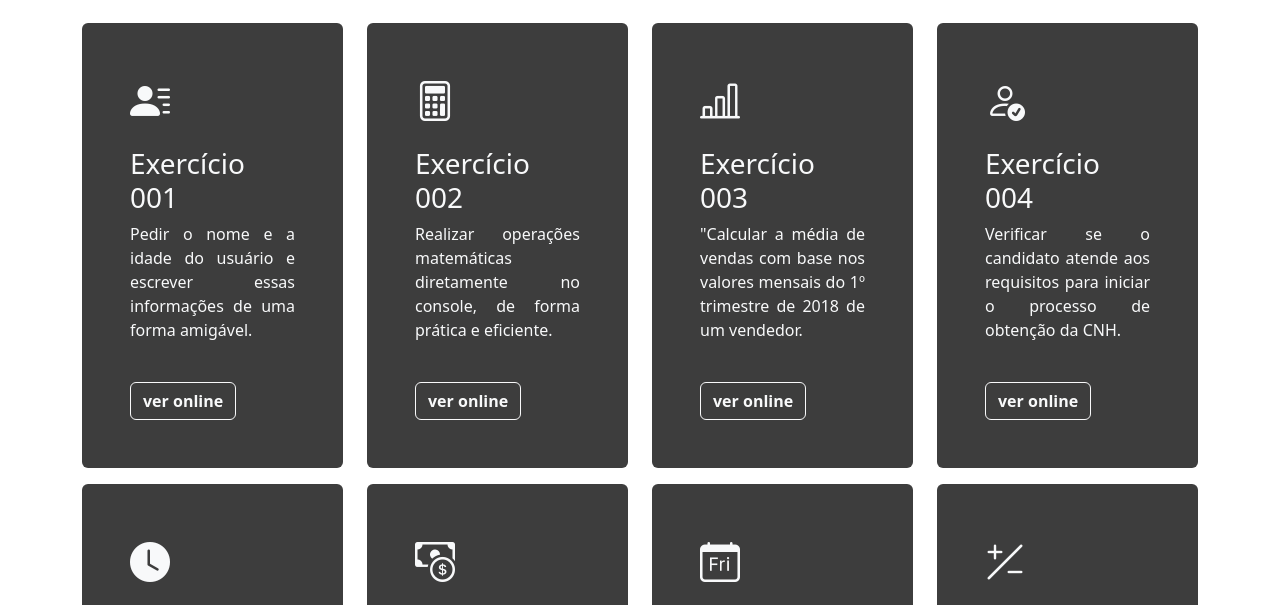
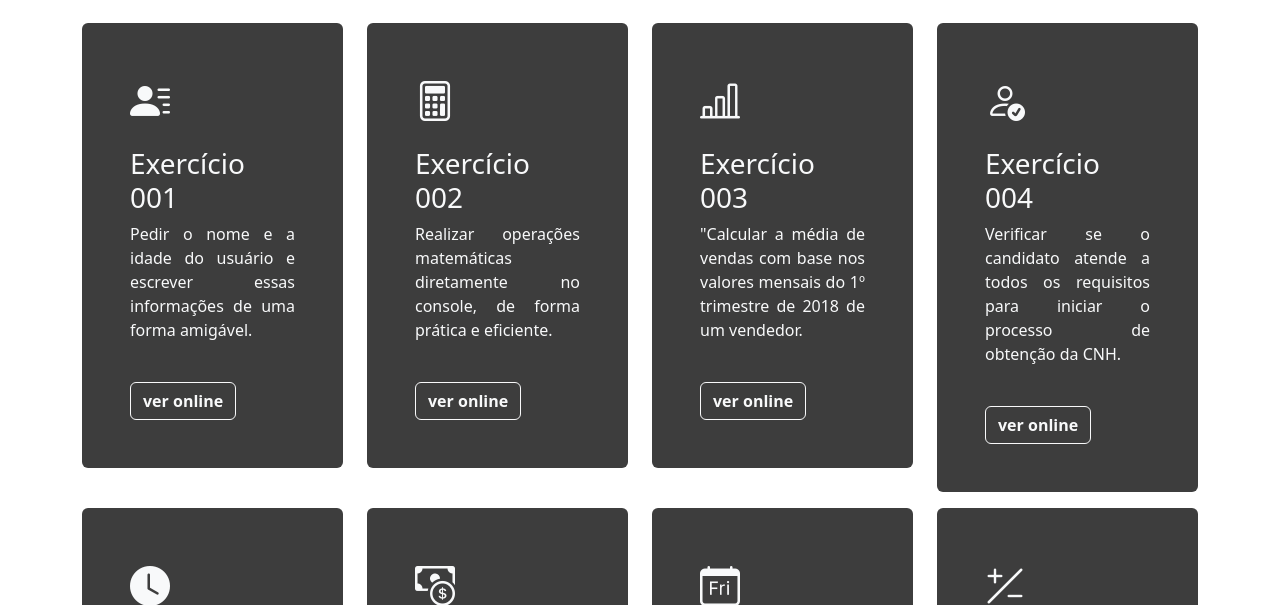
Before and after one commit to gabrieeelss/exercicios-js, a plain HTML site: page index.html in a window 1280 px wide. Shown: the part 121-726 px from the top of the page. Drawn offline with nearby package versions, Linux system fonts and the light colour scheme.

Commit message:
Update index.html

```diff
--- a/index.html
+++ b/index.html
@@ -49,7 +49,7 @@
                 <div class="bg-dark p-5 text-light rounded cartao">
                     <i class="bi bi-person-check fs-1"></i>
                     <h3 class="mt-3 titulo-cartao">Exercício 004</h3>
-                    <p class="fw-light">Verificar se o candidato atende aos requisitos para iniciar o processo de
+                    <p class="fw-light">Verificar se o candidato atende a todos os requisitos para iniciar o processo de
                         obtenção da CNH.</p>
                     <a href="https://gabrieeelss.github.io/exercicios-js/Exercicio004/"
                         class="btn btn-outline-light fw-semibold mt-4">ver online</a>
```
